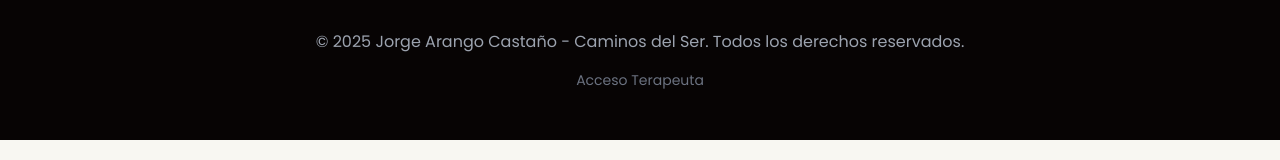
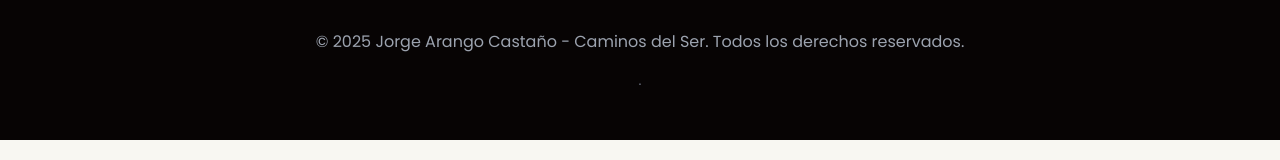
Before and after one commit to dpvp-cds/dpvp-app, a website: page rdpvp.html in a window 1280 px wide. Shown: the part 330-490 px from the top of the page. Drawn offline with nearby package versions, Linux system fonts and the light colour scheme.

Commit message:
rdpvp.html

```diff
--- a/rdpvp.html
+++ b/rdpvp.html
@@ -100,7 +100,7 @@
     <footer class="bg-[#070404] text-white py-12">
         <div class="container mx-auto text-center">
             <p class="text-gray-400">&copy; 2025 Jorge Arango Castaño - Caminos del Ser. Todos los derechos reservados.</p>
-            <button id="loginTerapeuta" class="text-sm text-gray-500 hover:text-white mt-4">Acceso Terapeuta</button>
+            <button id="loginTerapeuta" class="text-sm text-gray-500 hover:text-white mt-4">.</button>
         </div>
     </footer>
 
```
